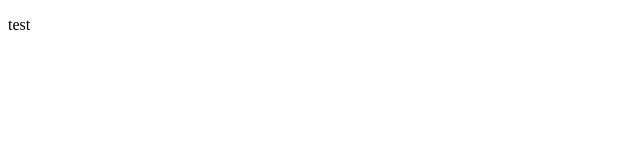
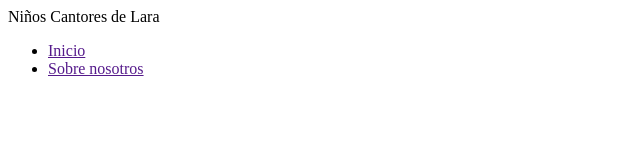
Before and after one commit to Isturiz/cantores-de-lara, a plain HTML site: page index.html in a window 1280 px wide. Shown: the whole page, without its empty margins (0-640 px from the left). Drawn offline with Linux system fonts and the light colour scheme.

Commit message:
primera version

```diff
--- a/index.html
+++ b/index.html
@@ -6,13 +6,15 @@
 <body>
 
   <!-- ========== HEADER ========== -->
-  <header>
+  <nav>
 
-    <nav>
-      <p>test</p>
-    </nav>
+    <header>Niños Cantores de Lara</header>
 
-  </header>
+    <ul>
+      <li><a href="">Inicio</a></li>
+      <li><a href="">Sobre nosotros</a></li>
+    </ul>
+  </nav>
   <!-- ========== MAIN ========== -->
 
   <!-- ========== FOOTER ========== -->
```
